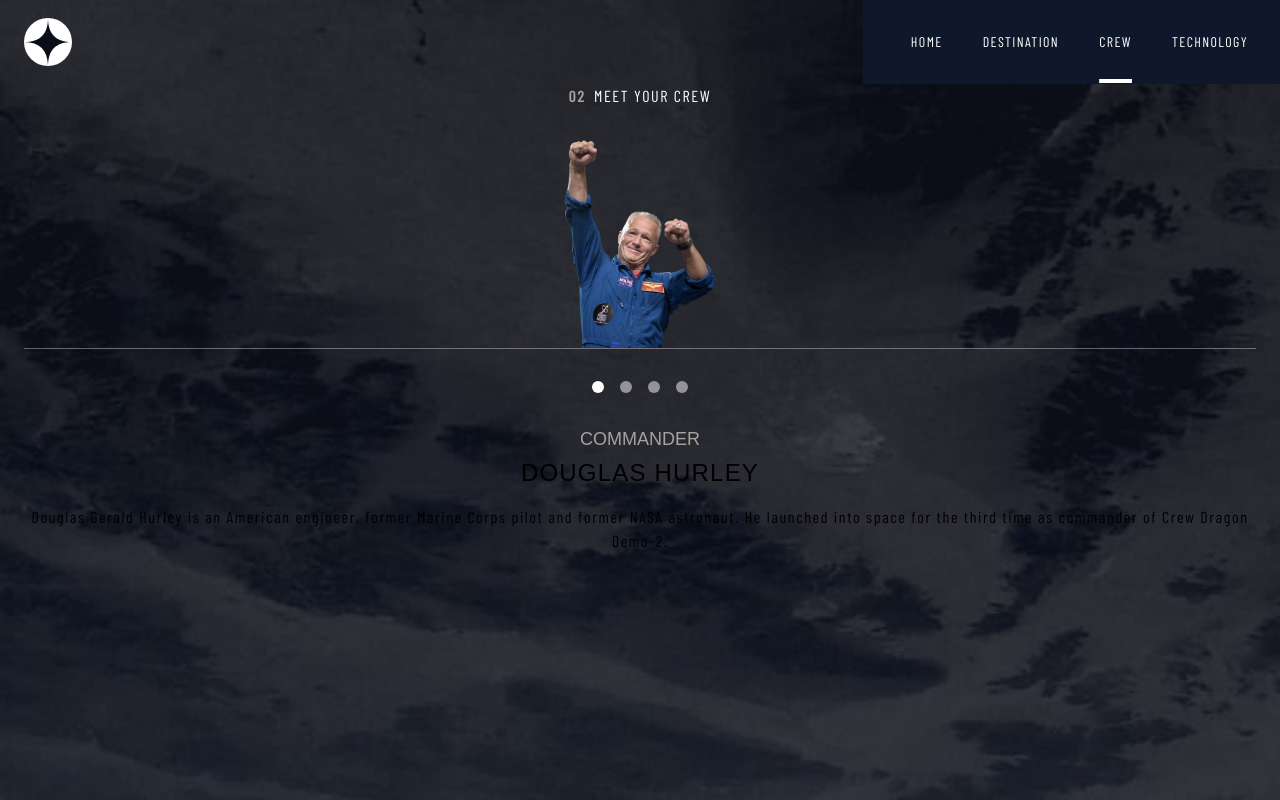
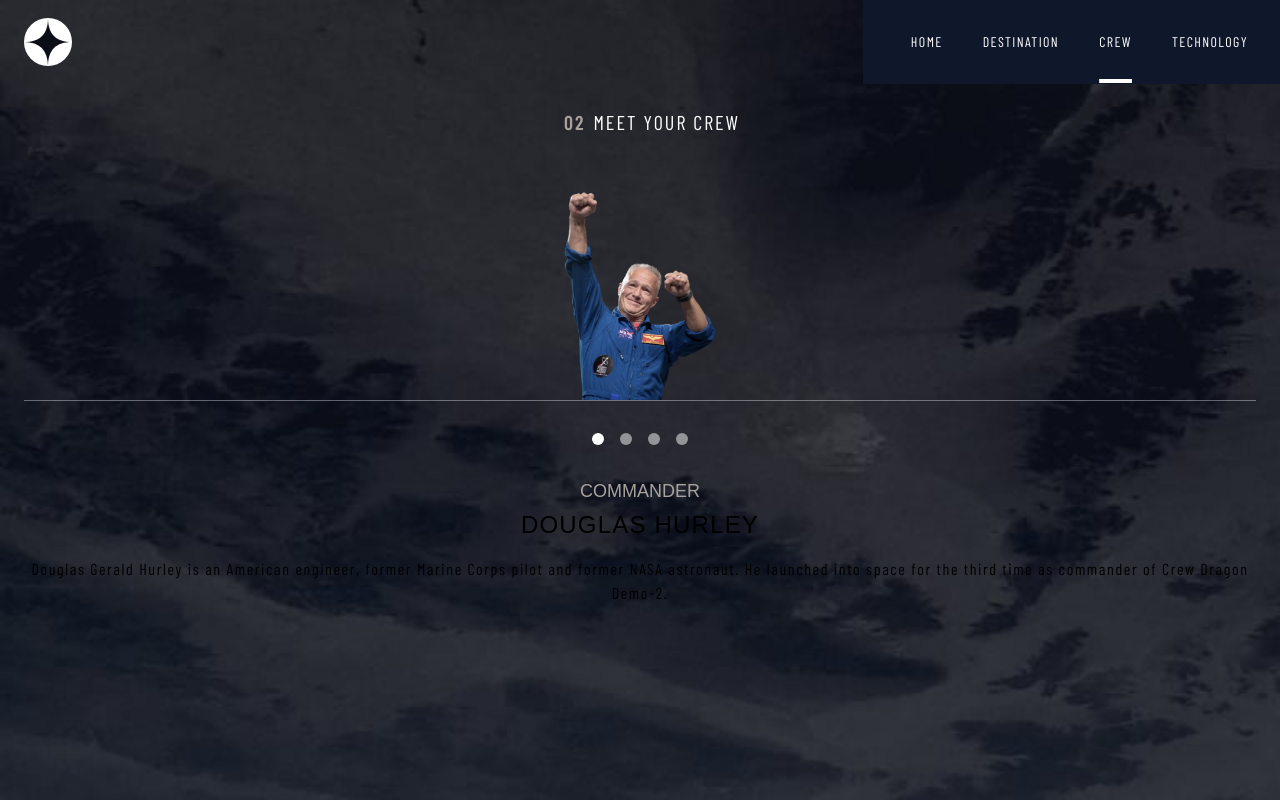
Before and after one commit to ferutizi/space-tourism, a Next.js app: page /crew in a window 1280 px wide. Built offline with nearby package versions, Linux system fonts and the light colour scheme; a web font is replaced by a local one.

Commit message:
fixed height pages

```diff
--- a/src/app/components/Subtitle.tsx
+++ b/src/app/components/Subtitle.tsx
@@ -12,7 +12,7 @@ export default function Subtitle (): JSX.Element {
   }
 
   return (
-    <h2 className='alter-font text-center text-white text-md tracking-widest'>
+    <h2 className='alter-font text-center text-white text-md tracking-widest md:text-left md:pl-6 md:text-xl md:my-6'>
       <span className='me-2 text-stone-400 font-semibold'>
         {info[path][0]}
       </span>
--- a/src/app/globals.css
+++ b/src/app/globals.css
@@ -86,6 +86,10 @@ h1, h2, h3 {
   .technology {
     background-image: url('../../public/assets/images/technology/background-technology-tablet.jpg');
   }
+  /* Heigth without Header Nav and Subtitle */
+  .page-h-tablet {
+    height: calc(100vh - 10rem);
+  }
 }
 
 /* DESKTOP BACKGROUND */
--- a/tailwind.config.ts
+++ b/tailwind.config.ts
@@ -19,6 +19,9 @@ const config: Config = {
       },
       textUnderlineOffset: {
         custom: '2rem'
+      },
+      height: {
+        100: '34rem'
       }
     }
   },
```
